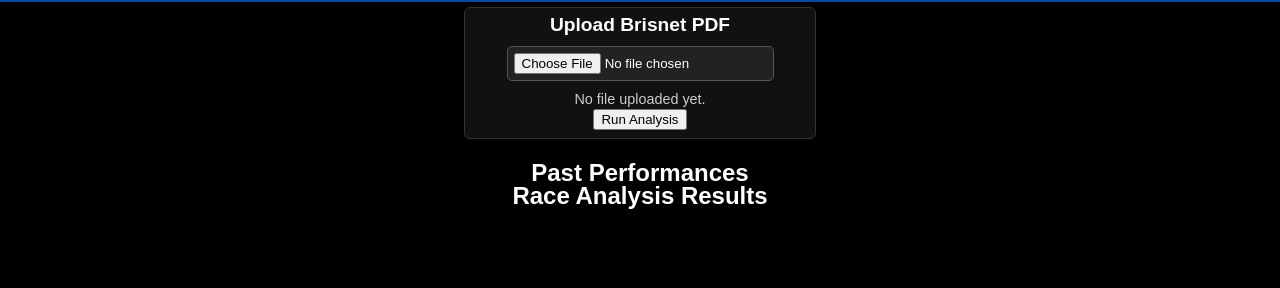
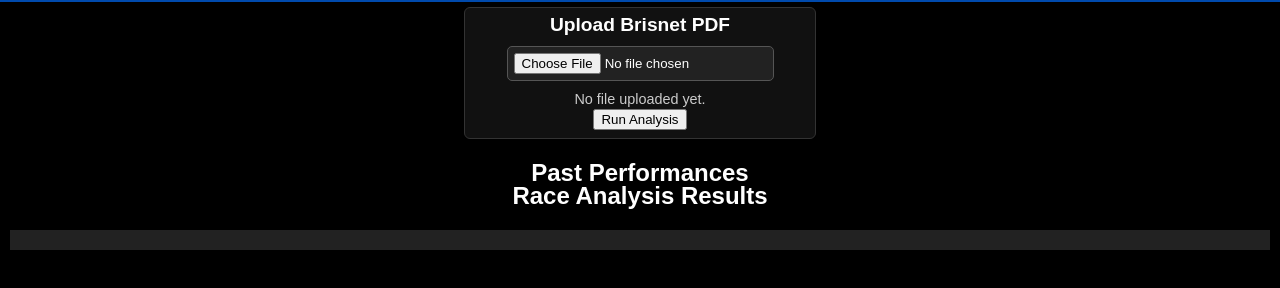
Before and after one commit to Randy2222222/Horse, a plain HTML site: page index.html in a window 1280 px wide. Shown: the part 46-334 px from the top of the page. Drawn offline with Linux system fonts and the light colour scheme; files whose address does not match are found by name.

Commit message:
Update index.html

```diff
--- a/index.html
+++ b/index.html
@@ -36,5 +36,6 @@
   <script src="js/horseGraph.js"></script>
   <script src="js/jockeyLoader.js"></script>
   <script src="analyzer.js"></script>
+  <div id="debugConsole" style="background:#222;color:#0f0;padding:10px;margin:10px;white-space:pre-wrap;font-size:14px;"></div>
 </body>
 </html>
```
